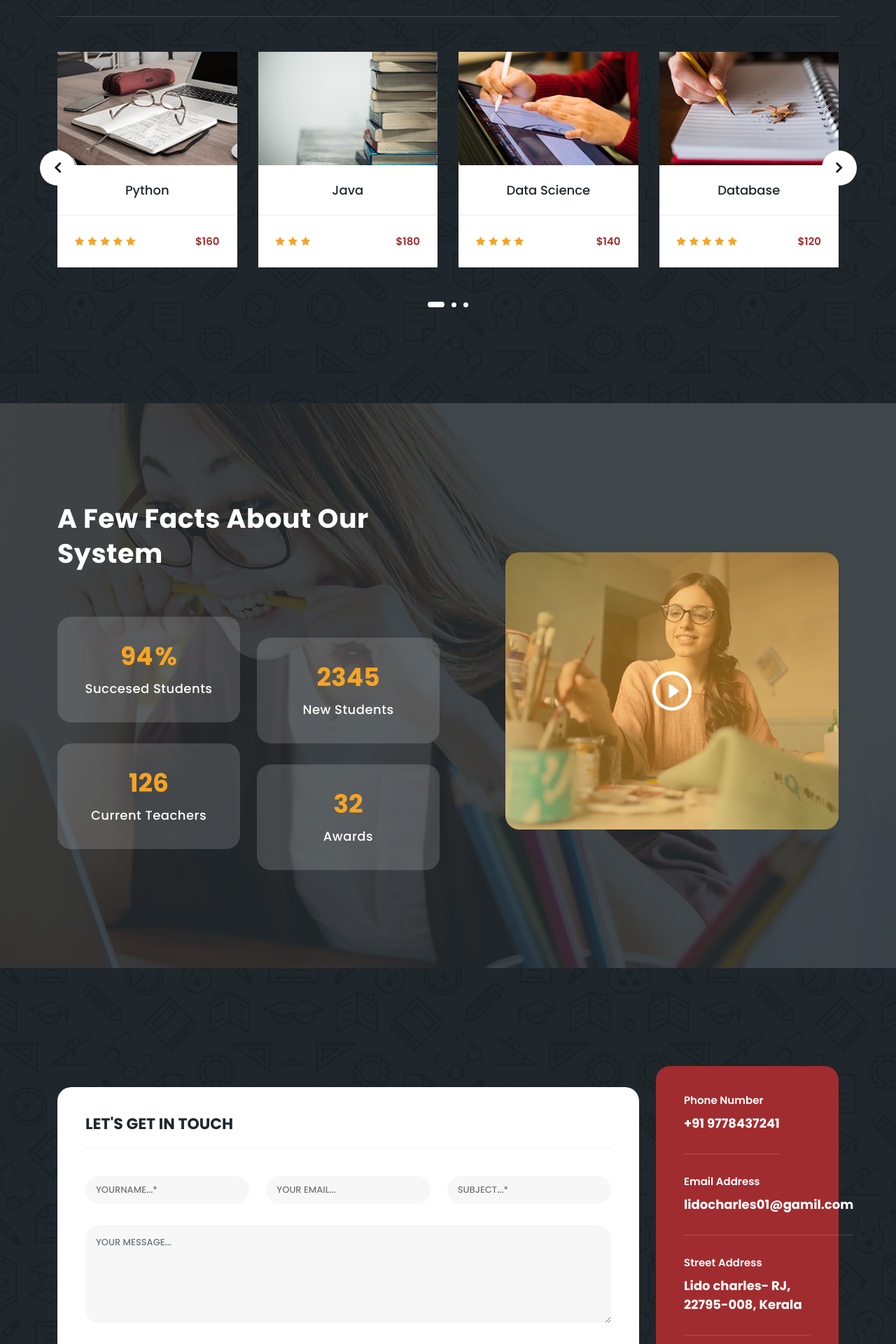
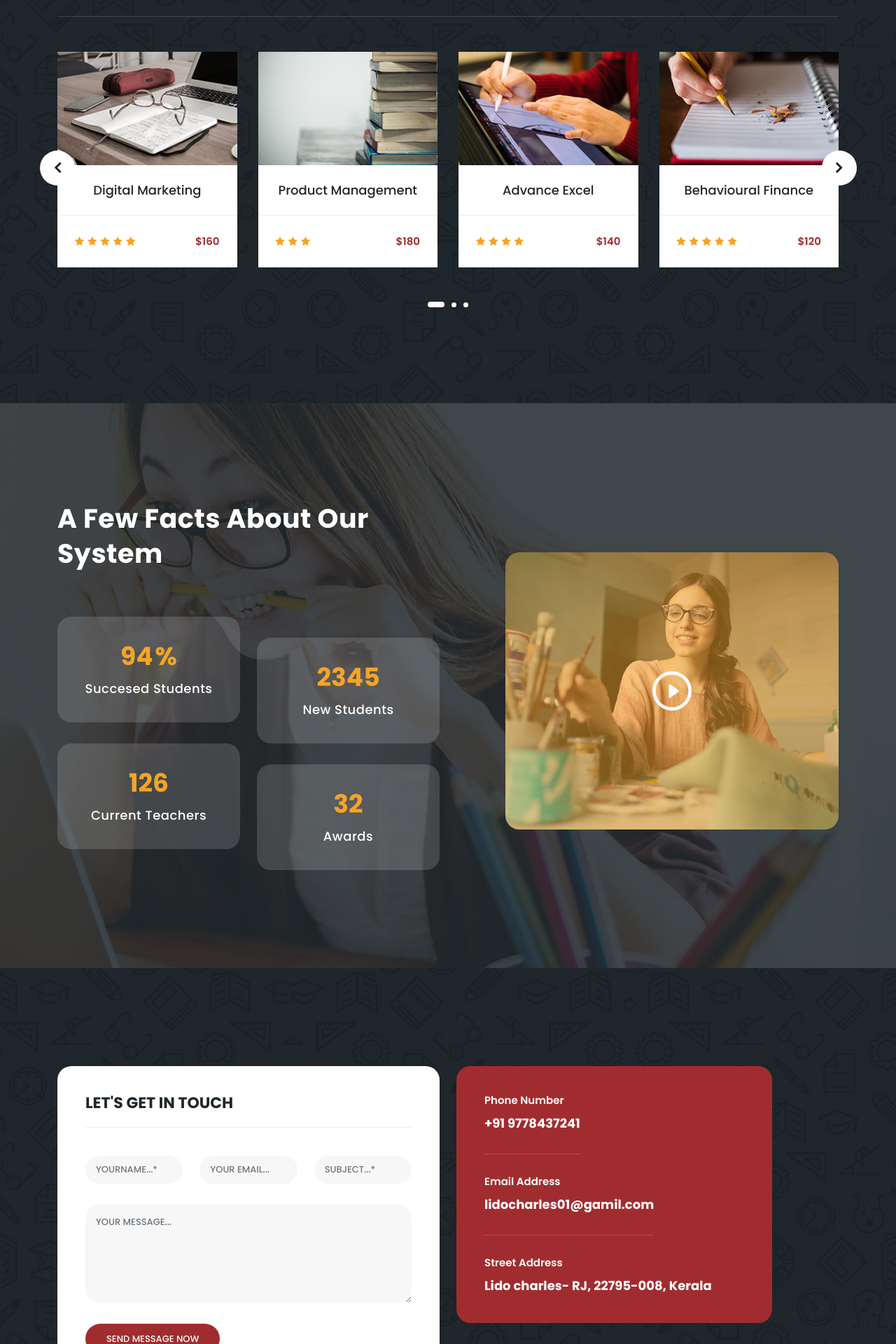
Before and after one commit to Lidocharles/OnlineExam, a Django app: page / in a window 1280 px wide. Shown: the part 3400-5320 px from the top of the page at 70% size. Run offline with Django 3.2, Linux system fonts and the light colour scheme; some libraries are stand-ins or nearby versions.

Commit message:
Add project files

```diff
--- a/main/urls.py
+++ b/main/urls.py
@@ -40,4 +40,5 @@ urlpatterns = [
          name='changePhotoFaculty'),
     path('search/', views.search, name='search'),
     path('error/', views.error, name='error'),
+    path('contact/', views.contact, name='contact'),
 ]
--- a/main/views.py
+++ b/main/views.py
@@ -46,6 +46,8 @@ def is_faculty_authorised(request, code):
 from django.contrib.auth import authenticate, login
 from django.contrib.auth.models import User
 from django.contrib.auth.hashers import check_password, make_password
+from django.http import HttpResponse
+from django.views.decorators.http import require_http_methods
 
 def std_login(request):
     error_messages = []
@@ -664,3 +666,18 @@ def guestFaculty(request):
         return redirect('facultyCourses')
     except:
         return redirect('std_login')
+
+@require_http_methods(["GET", "POST"])
+def contact(request):
+    if request.method == 'POST':
+        name = request.POST.get('name', '')
+        email = request.POST.get('email', '')
+        message = request.POST.get('message', '')
+
+        # Here you would typically save the contact message to the database
+        # or send an email notification
+
+        messages.success(request, 'Thank you for your message. We will get back to you soon.')
+        return redirect('contact')
+
+    return render(request, 'main/contact.html')
--- a/templates/base.html
+++ b/templates/base.html
@@ -350,7 +350,7 @@ https://templatemo.com/tm-569-edu-meeting
             <div class="item">
               <img src="static/assets/images/course-01.jpg" alt="Course One">
               <div class="down-content">
-                <h4>Python</h4>
+                <h4> Digital Marketing</h4>
                 <div class="info">
                   <div class="row">
                     <div class="col-8">
@@ -372,7 +372,7 @@ https://templatemo.com/tm-569-edu-meeting
             <div class="item">
               <img src="static/assets/images/course-02.jpg" alt="Course Two">
               <div class="down-content">
-                <h4>Java</h4>
+                <h4>Product Management</h4>
                 <div class="info">
                   <div class="row">
                     <div class="col-8">
@@ -392,7 +392,7 @@ https://templatemo.com/tm-569-edu-meeting
             <div class="item">
               <img src="static/assets/images/course-03.jpg" alt="">
               <div class="down-content">
-                <h4>Data Science</h4>
+                <h4>Advance Excel</h4>
                 <div class="info">
                   <div class="row">
                     <div class="col-8">
@@ -413,7 +413,7 @@ https://templatemo.com/tm-569-edu-meeting
             <div class="item">
               <img src="static/assets/images/course-04.jpg" alt="">
               <div class="down-content">
-                <h4>Database</h4>
+                <h4>Behavioural Finance </h4>
                 <div class="info">
                   <div class="row">
                     <div class="col-8">
@@ -668,14 +668,11 @@ https://templatemo.com/tm-569-edu-meeting
     <section class="contact-us" id="contact">
     <div class="container">
       <div class="row">
-        <div class="col-lg-9 align-self-center">
+        <div class="col-lg-6">
+          <form id="contact" action="" method="post">
+            {% csrf_token %}
+            <h2>Let's get in touch</h2>
             <div class="row">
-            <div class="col-lg-12">
-              <form id="contact" action="" method="post">
-                <div class="row">
-                  <div class="col-lg-12">
-                    <h2>Let's get in touch</h2>
-                  </div>
               <div class="col-lg-4">
                 <fieldset>
                   <input name="name" type="text" id="name" placeholder="YOURNAME...*" required="">
@@ -704,9 +701,7 @@ https://templatemo.com/tm-569-edu-meeting
             </div>
           </form>
         </div>
-          </div>
-        </div>
-        <div class="col-lg-3">
+        <div class="col-lg-5">
           <div class="right-info">
             <ul>
               <li>
@@ -752,6 +743,12 @@ https://templatemo.com/tm-569-edu-meeting
     <script>
         //according to loftblog tut
         $('.nav li:first').addClass('active');
+
+        // Add data-section attributes to sections
+        $('.section').each(function() {
+            var sectionId = $(this).attr('id');
+            $(this).attr('data-section', sectionId);
+        });
 
         var showSection = function showSection(section, isAnimate) {
           var
@@ -787,8 +784,13 @@ https://templatemo.com/tm-569-edu-meeting
         };
 
         $('.main-menu, .responsive-menu, .scroll-to-section').on('click', 'a', function (e) {
+          var href = $(this).attr('href');
+
+          // If it's a section link, prevent default and animate scroll
+          if (href.startsWith('#')) {
             e.preventDefault();
-          showSection($(this).attr('href'), true);
+            showSection(href, true);
+          }
         });
 
         $(window).scroll(function () {
```
Also changed, not shown: other parts of templates/base.html (+9 -13 lines), db.sqlite3. Lines whose indentation alone changed are shown as unchanged.
